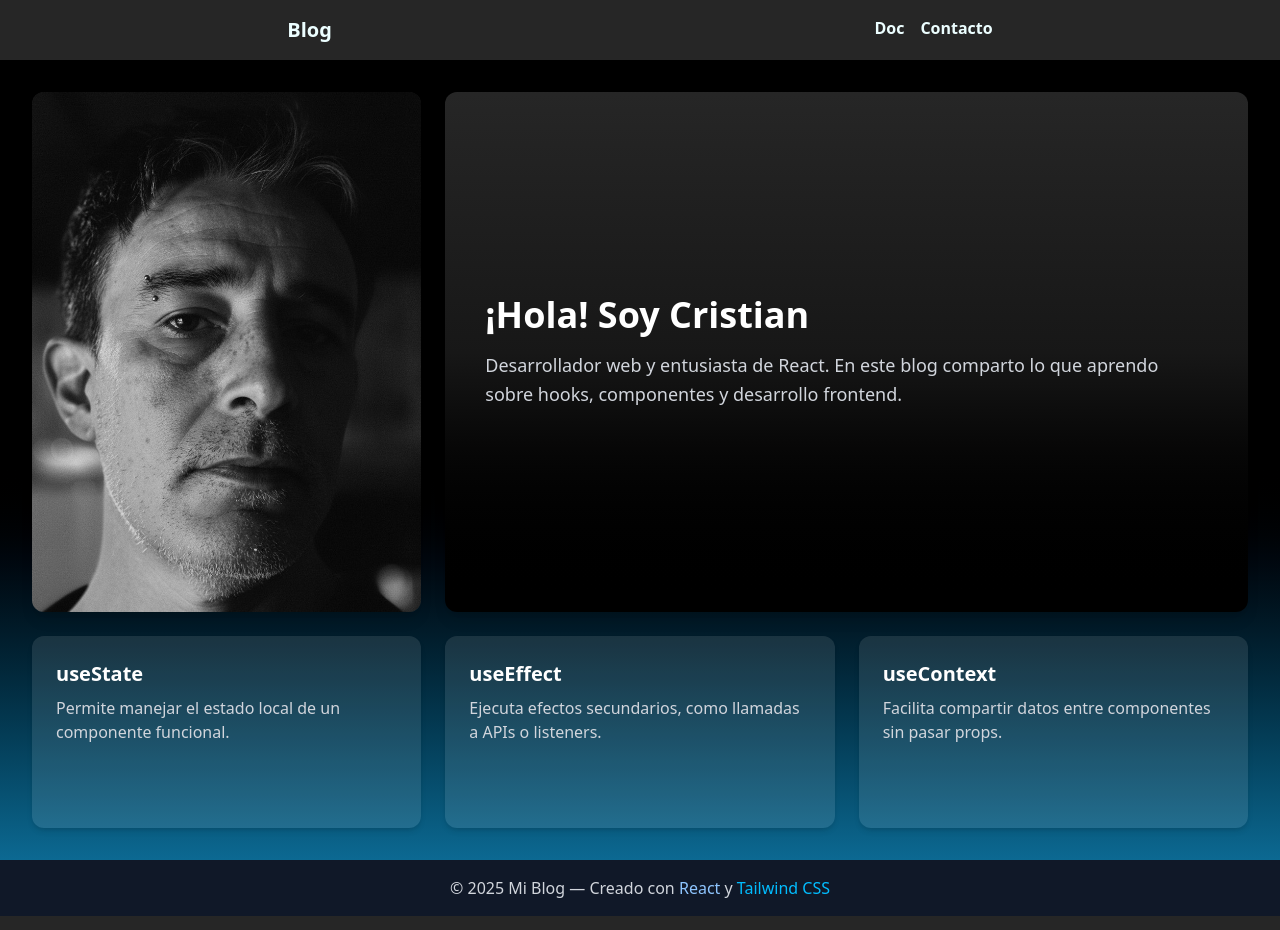
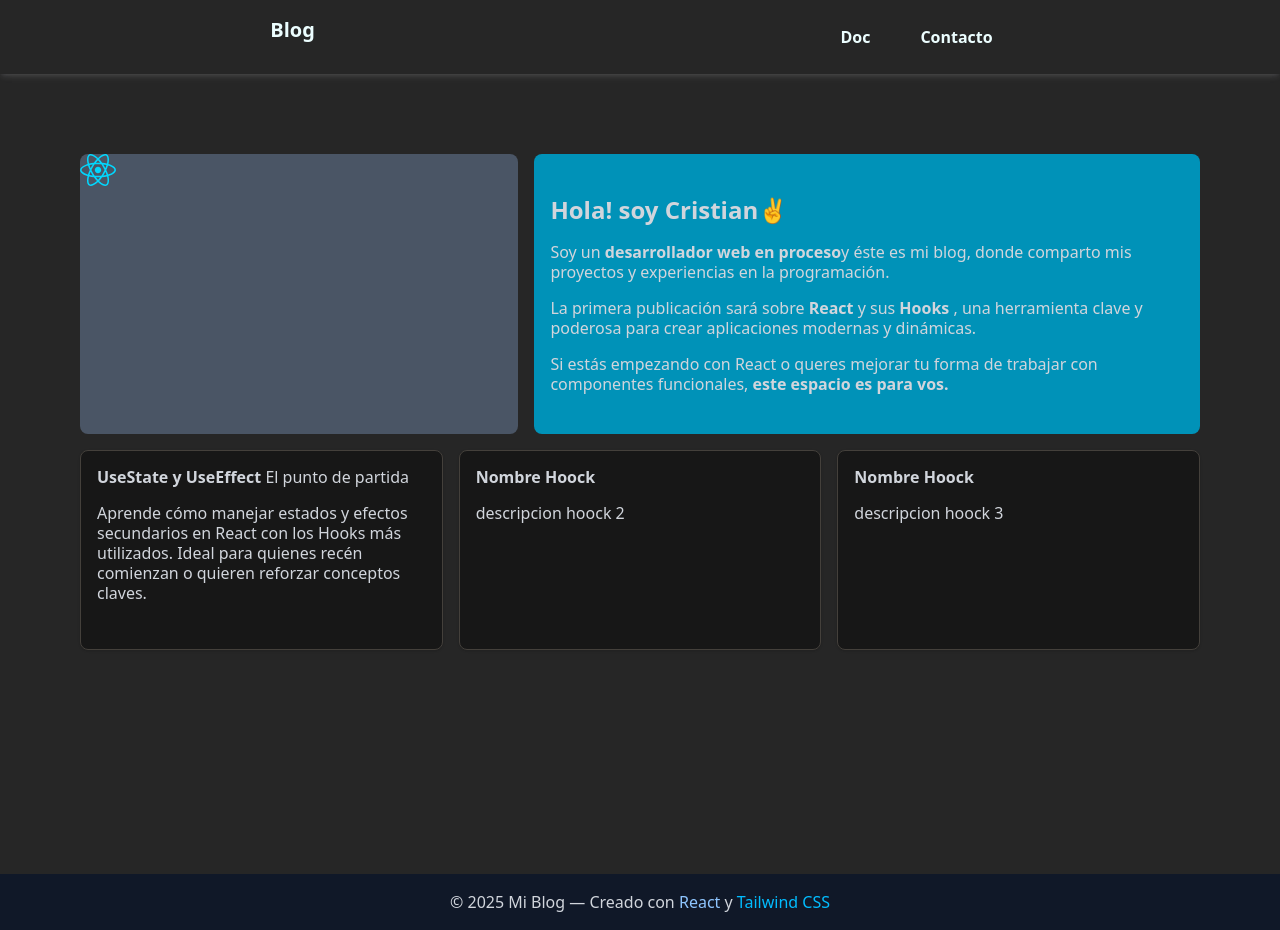
Before and after one commit to Cris7ian-tech/Blog, a React (Vite) app: page / in a window 1280 px wide. Built offline with nearby package versions, Linux system fonts and the light colour scheme.

Commit message:
Header componente

```diff
--- a/src/components/Header.tsx
+++ b/src/components/Header.tsx
@@ -3,11 +3,13 @@ export default function Header() {
   return (
     <header className="bg-neutral-800 p-4 text-cyan-50 shadow-gray-50/10 shadow-md">
       <nav className="flex flex-col md:flex-row justify-around">
-        <h1 className="text-xl font-bold mb-4 md:mb-0">Blog</h1>
+        <h1 className="text-xl font-bold mb-4 md:mb-0 cursor-pointer hover:text-cyan-400 transition duration-300">Blog</h1>
 
         <ul className="flex flex-col md:flex-row space-y-4 md:space-y-0 md:space-x-4">
-          <li className="font-semibold">Doc</li>
-          <li className="font-semibold">Contacto</li>
+          <li className="font-semibold py-2 px-4 rounded-full border border-transparent hover:border-cyan-400 transition duration-300 cursor-pointer hover:bg-cyan-400 hover:text-black
+">Doc</li>
+          <li className="font-semibold py-2 px-4 rounded-full border border-transparent hover:border-cyan-400 transition duration-300 cursor-pointer hover:bg-cyan-400 hover:text-black
+">Contacto</li>
         </ul>
       </nav>
     </header>
--- a/src/components/Navbar.tsx
+++ b/src/components/Navbar.tsx
@@ -4,7 +4,7 @@ const Navbar: React.FC = () => {
   const [isOpen, setIsOpen] = useState(false);
 
   return (
-    <nav className="bg-black text-white shadow-md fixed w-full top-0 left-0 z-50">
+    <nav className="text-white shadow-md fixed w-full top-0 left-0 z-50">
       <div className="max-w-6xl mx-auto px-4">
         <div className="flex justify-between items-center h-16">
           {/* Logo o nombre */}
--- a/src/index.css
+++ b/src/index.css
@@ -20,4 +20,5 @@
 
 body {
   background-color: #262626;
+  /* background-color: #2979ff; */
 }
--- a/src/pages/MainLayout.tsx
+++ b/src/pages/MainLayout.tsx
@@ -2,41 +2,61 @@
 const MainLayout: React.FC = () => {
   return (
     <>
-    <main className="min-h-screen bg-linear-to-b from-black via-black to-[#0c6992] text-white p-8 grid grid-cols-3 gap-6">
-  {/* Imagen */}
-  <section className="col-span-1 bg-white/10 rounded-xl overflow-hidden shadow-lg flex items-center justify-center">
-    <img
-      src="/src/assets/Perfil-blog.jpg"
-      alt="Cristian Lucero"
-      className="w-full h-full object-cover"
-    />
-  </section>
+    <main className="min-h-screen p-4 sm:p6 md:p-12 lg:p-20">
+      {/*IMAGEN*/ }
+      <div className="grid grid-cols-1 md:grid-cols-5 gap-4">
+        <div className="bg-gray-600 md:col-span-2 rounded-lg w-full h-full object-cover">
+          <img src="/src/assets/react.svg"
+          alt="react logo"
+          className="object-cover rounded-lg"
+          />
+        </div>
 
-  {/* Presentación */}
-  <section className="col-span-2 bg-linear-to-b from-neutral-800 via-neutral-900 to-black rounded-xl shadow-lg flex flex-col justify-center p-10">
-    <h1 className="text-4xl font-bold mb-4">¡Hola! Soy Cristian</h1>
-    <p className="text-lg text-gray-300 leading-relaxed">
-      Desarrollador web y entusiasta de React. En este blog comparto lo que aprendo sobre hooks, componentes y desarrollo frontend.
-    </p>
-  </section>
+          {/*TEXTOS*/ }
+        <div className="content-end bg-cyan-600 md:col-span-3 rounded-lg px-4 py-6">
+          <h2 className="text-gray-300 text-2xl font-bold py-4">Hola! soy Cristian✌️</h2>
+          <p className="text-gray-300 mb-4 leading-5" > Soy un <strong>desarrollador web en proceso</strong>y éste es mi blog, donde comparto mis proyectos y experiencias en la programación.
+          </p>
 
-  {/* Artículos */}
-  <section className="col-span-3 grid grid-cols-3 gap-6">
-    <article className="bg-white/10 rounded-xl p-6 shadow-md hover:bg-white/20 transition">
-      <h2 className="text-xl font-semibold mb-2">useState</h2>
-      <p className="text-gray-300">Permite manejar el estado local de un componente funcional.</p>
-    </article>
-    <article className="bg-white/10 rounded-xl p-6 shadow-md hover:bg-white/20 transition">
-      <h2 className="text-xl font-semibold mb-2">useEffect</h2>
-      <p className="text-gray-300">Ejecuta efectos secundarios, como llamadas a APIs o listeners.</p>
-    </article>
-    <article className="bg-white/10 rounded-xl p-6 shadow-md hover:bg-white/20 transition">
-      <h2 className="text-xl font-semibold mb-2">useContext</h2>
-      <p className="text-gray-300">Facilita compartir datos entre componentes sin pasar props.</p>
-    </article>
-  </section>
-</main>
+          <p className="text-gray-300 mb-4 leading-5">
+            La primera publicación sará sobre <strong>React</strong>  y sus <strong>Hooks</strong> , una herramienta clave y poderosa para crear aplicaciones modernas y dinámicas.
+          </p>
+          <p className="text-gray-300 mb-4 leading-5">
+            Si estás empezando con React o queres mejorar tu forma de trabajar con componentes funcionales, <strong>este espacio es para vos.</strong>
+          </p>
+        </div>
+      </div>
 
+      {/*ARTICULOS*/ }
+      <div className="grid grid-cols-1 md:grid-cols-3 gap-4 mt-4">
+
+      {/*Articulo 1*/}
+      <article className="bg-neutral-900 shadow min-h-[200px] rounded-lg p-4 border border-stone-700">
+        <div>
+          <p className="text-gray-300 mb-4 leading-5"><strong>UseState y UseEffect</strong> El punto de partida</p>
+          <p className="text-gray-300 mb-4 leading-5">Aprende cómo manejar estados y efectos secundarios en React con los Hooks más utilizados.
+            Ideal para quienes recén comienzan o quieren reforzar conceptos claves.
+          </p>
+        </div>
+      </article>
+
+      {/*Articulo 2*/}
+      <article className="bg-neutral-900 shadow min-h-[200px] rounded-lg p-4 border border-stone-700">
+        <div>
+          <p className="text-gray-300 mb-4 leading-5"><strong>Nombre Hoock</strong></p>
+          <p className="text-gray-300 mb-4 leading-5">descripcion hoock 2</p>
+        </div>
+      </article>
+
+      {/*Articulo 3*/}
+      <article className="bg-neutral-900 shadow min-h-[200px] rounded-lg p-4 border border-stone-700">
+        <div>
+          <p className="text-gray-300 mb-4 leading-5"><strong>Nombre Hoock</strong></p>
+          <p className="text-gray-300 mb-4 leading-5">descripcion hoock 3</p>
+        </div>
+      </article>
+      </div>
+    </main>
     </>
   );
 }
```
